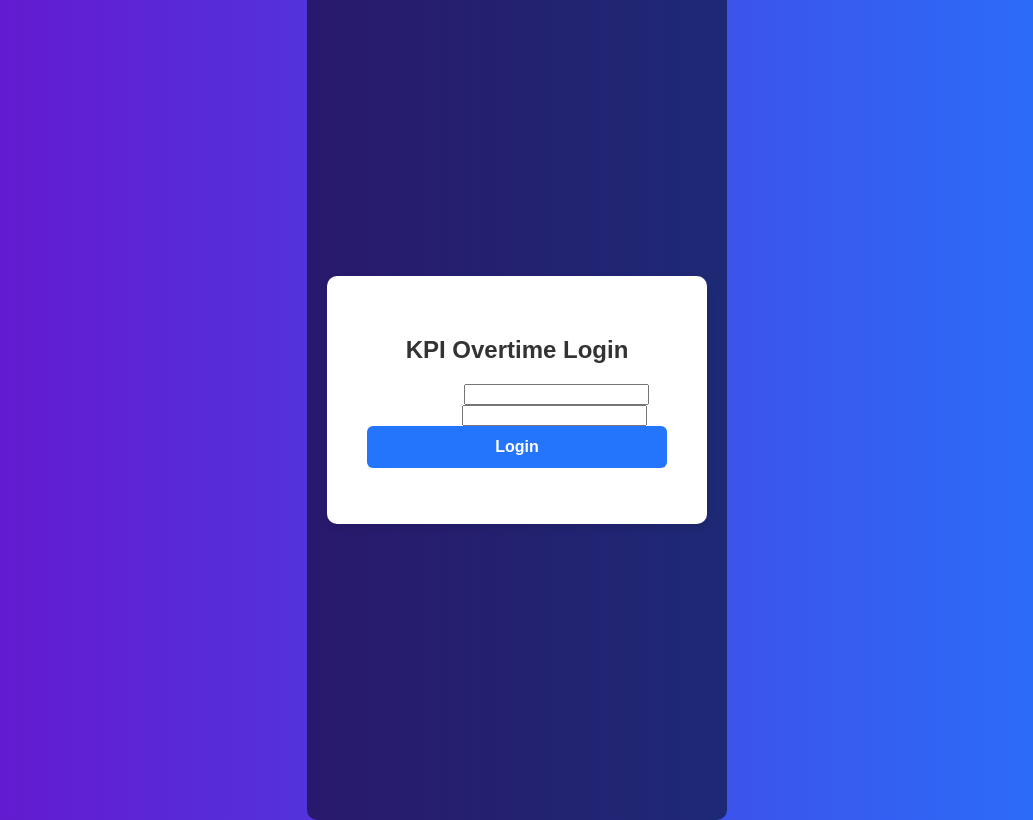
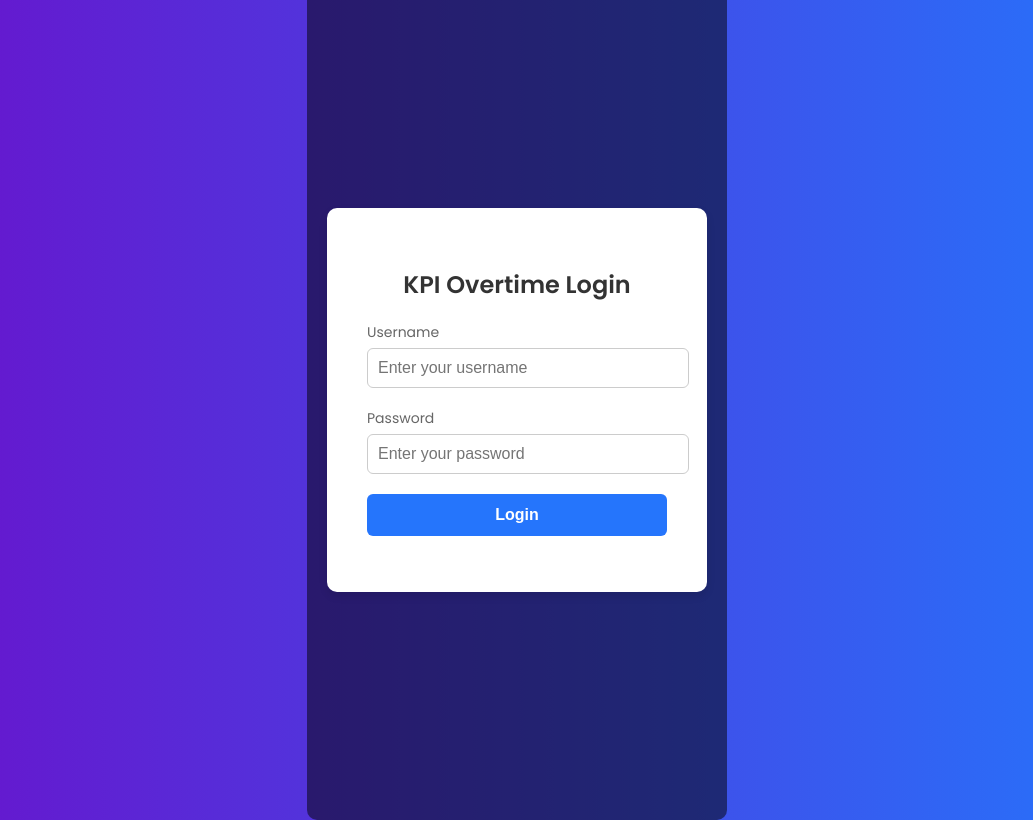
Before and after one commit to aldiansyah9395/kpi-overtime-app, a plain HTML site: page login.html in a window 1280 px wide. Shown: the whole page, without its empty margins (123-1156 px from the left). Drawn offline with Linux system fonts and the light colour scheme.

Commit message:
Update login.html

```diff
--- a/login.html
+++ b/login.html
@@ -1,26 +1,30 @@
-<!DOCTYPE html><html lang="en">
+<!DOCTYPE html>
+<html lang="en">
 <head>
-  <meta charset="UTF-8">
-  <meta name="viewport" content="width=device-width, initial-scale=1.0">
+  <meta charset="UTF-8" />
+  <meta name="viewport" content="width=device-width, initial-scale=1.0"/>
   <title>Login</title>
-  <link rel="stylesheet" href="css/login-style.css">
+  <link rel="stylesheet" href="css/login-style.css"/>
+  <link href="https://fonts.googleapis.com/css2?family=Poppins:wght@400;600&display=swap" rel="stylesheet"/>
 </head>
 <body>
   <main class="login-container">
     <div class="login-box">
       <h2 class="login-title">KPI Overtime Login</h2>
       <form id="loginForm" class="login-form">
-        <div class="form-group">
+        <div class="input-group">
           <label for="username">Username</label>
-          <input type="text" id="username" name="username" required />
+          <input type="text" id="username" name="username" placeholder="Enter your username" required />
         </div>
-        <div class="form-group">
+        <div class="input-group">
           <label for="password">Password</label>
-          <input type="password" id="password" name="password" required />
+          <input type="password" id="password" name="password" placeholder="Enter your password" required />
         </div>
-        <button type="submit" class="btn btn-login">Login</button>
+        <button type="submit" class="btn-login">Login</button>
         <p id="errorMessage" class="error-message"></p>
       </form>
     </div>
-  </main>  <script src="js/login.js"></script></body>
+  </main>
+  <script src="js/login.js"></script>
+</body>
 </html>
```
